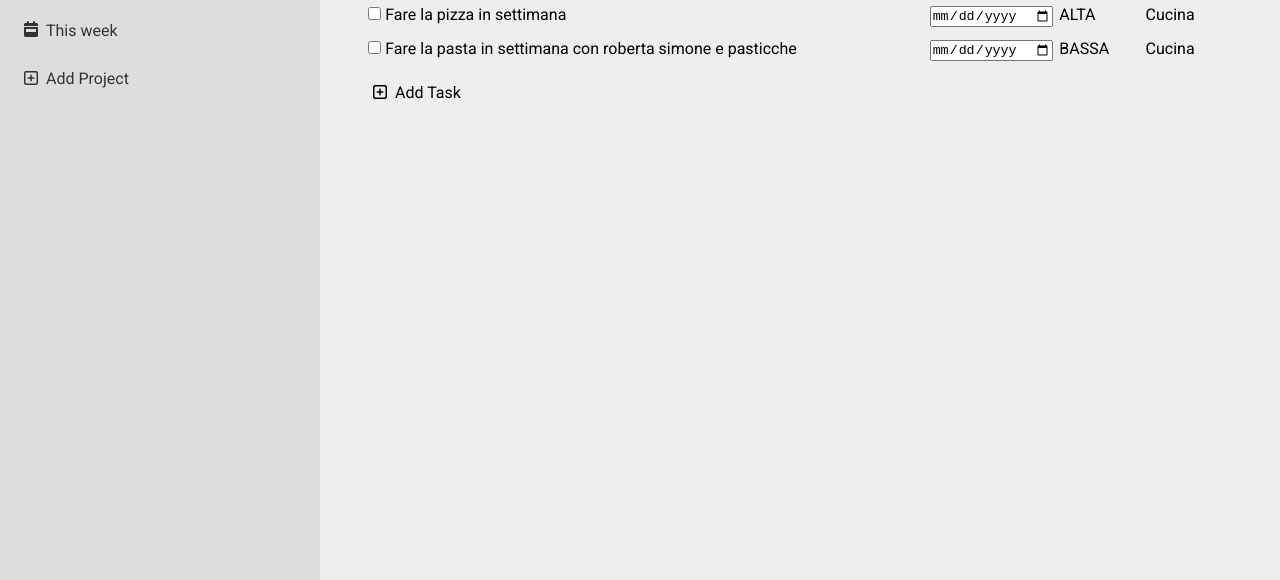
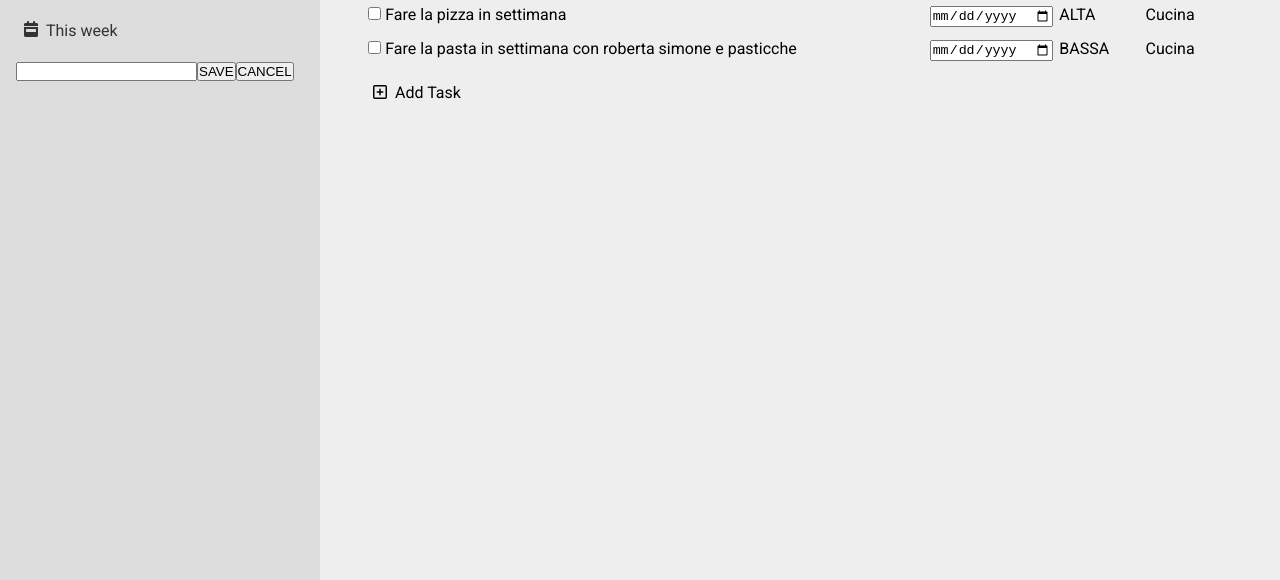
Before and after one commit to pantpad/todo-list, a plain HTML site: page index.html in a window 1280 px wide. Both pictures are taken after a click on the element "Add Project". Shown: the part 163-743 px from the top of the page. Drawn offline with Linux system fonts and the light colour scheme.

Commit message:
Add ability to visually create a new project

```diff
--- a/index.html
+++ b/index.html
@@ -42,6 +42,11 @@
                 <i class="fa-regular fa-square-plus"></i>
                 <p>Add Project</p>
             </div>
+            <div class="add-project-form">
+                <input type="text" id="form-input">
+                <button id="save-form"> SAVE </button>
+                <button id="cancel-form"> CANCEL </button>
+            </div>
         </nav>
         <div class="current-project" id="current-project">
             <h1 id="project-name">Home</h1>
--- a/main.js
+++ b/main.js
@@ -1 +1 @@
-console.log("come va?"),document.querySelector(".add-project").addEventListener("click",(e=>{e.preventDefault,console.log(e.target)}));
+(()=>{"use strict";const e={projectsTab:document.querySelector(".projects-tab"),addProject:document.querySelector(".add-project"),addProjectForm:document.querySelector(".add-project-form"),cancelForm:document.getElementById("cancel-form"),saveForm:document.getElementById("save-form"),projectInput:document.getElementById("form-input")};function t(){e.addProject.classList.toggle("active"),e.addProjectForm.classList.toggle("active")}e.addProject.addEventListener("click",(()=>{t()})),e.saveForm.addEventListener("click",(o=>{o.preventDefault,console.log("saved new project with the following informations: "),console.log(e.projectInput.value),t(),function(){const t=document.createElement("li");t.className="project";const o=document.createElement("i");o.className="fa-solid fa-inbox";const c=document.createElement("a");c.textContent=e.projectInput.value,t.appendChild(o),t.appendChild(c),e.projectsTab.appendChild(t)}(),e.projectInput.value=""})),e.cancelForm.addEventListener("click",(e=>{e.preventDefault,t()}))})();
--- a/style.css
+++ b/style.css
@@ -88,6 +88,21 @@ ul{
     color: var(--header-color);
 }
 
+.add-project.active{
+    display: none;
+}
+
+.add-project-form.active{
+    display: flex;
+}
+
+.add-project-form{
+    display: none;
+}
+
+
+
+
 nav a{
     color: var(--header-color);
     text-decoration: none;
```
